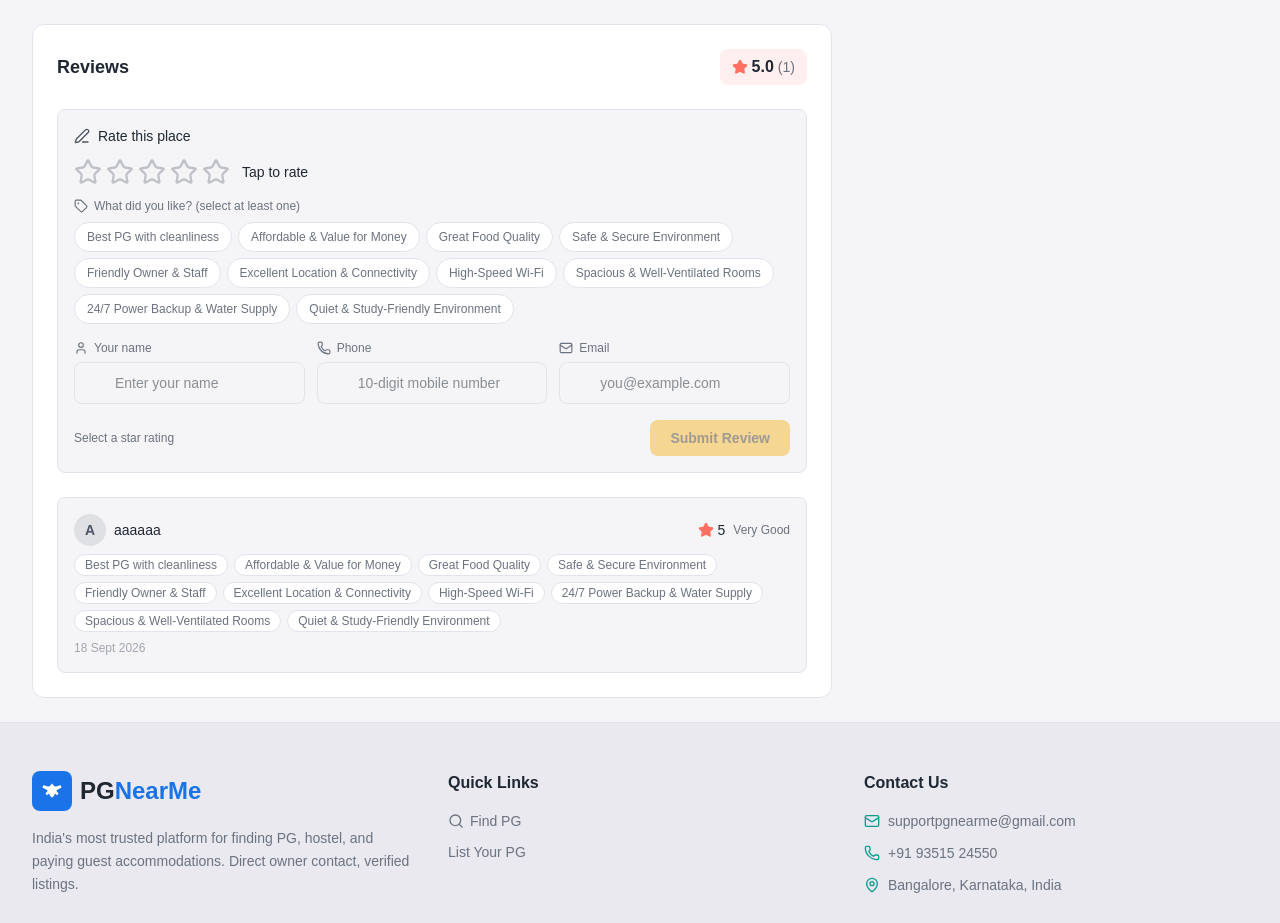
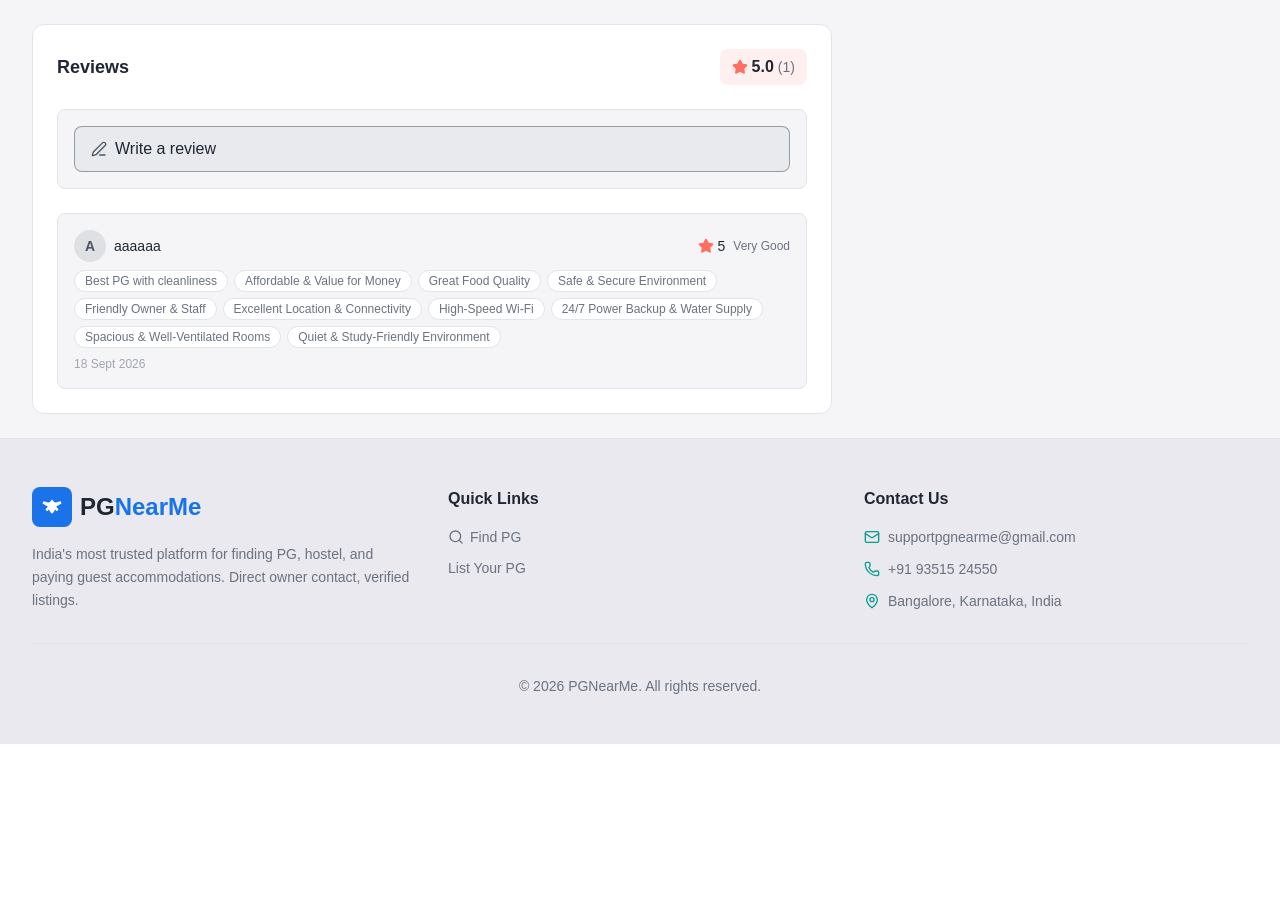
Before and after one commit to AmManKhann/PGNearMe, a Next.js app: page /pg/pg-1789555008392-4s29 in a window 1280 px wide. Shown: the part 1874-2797 px from the top of the page. After the commit the page ends 2618 px from the top, so only its background shows below. Built offline with nearby package versions, Linux system fonts and the light colour scheme.

Commit message:
feat: collapsed review form + dark distance badge on cards

```diff
--- a/src/components/PGCard.tsx
+++ b/src/components/PGCard.tsx
@@ -49,8 +49,8 @@ export function PGCard({ listing }: { listing: PGListing }) {
             {listing.gender === "male" ? "Boys" : listing.gender === "female" ? "Girls" : "Co-ed"}
           </span>
           {listing.distance !== null && listing.distance !== undefined && (
-            <span className="absolute top-14 right-3 bg-primary/90 backdrop-blur-sm text-foreground text-xs font-semibold px-2.5 py-1 rounded-full flex items-center gap-1 border border-border">
-              <Navigation className="w-3 h-3 text-secondary" />
+            <span className="absolute top-14 right-3 bg-black/80 text-white text-xs font-semibold px-2.5 py-1 rounded-full flex items-center gap-1 border border-white/20">
+              <Navigation className="w-3 h-3 text-white" />
               {formatDistance(listing.distance)}
             </span>
           )}
--- a/src/components/ReviewSection.tsx
+++ b/src/components/ReviewSection.tsx
@@ -88,6 +88,7 @@ export function ReviewSection({
   const [justAdded, setJustAdded] = useState(false);
   const [error, setError] = useState("");
   const [touched, setTouched] = useState(false);
+  const [open, setOpen] = useState(false);
 
   useEffect(() => {
     if (clientReady) hydrateListing(key);
@@ -129,6 +130,7 @@ export function ReviewSection({
       setPhone("");
       setEmail("");
       setTouched(false);
+      setOpen(false);
       setJustAdded(true);
       setTimeout(() => setJustAdded(false), 3000);
     } else {
@@ -173,10 +175,30 @@ export function ReviewSection({
         </div>
       ) : (
         <div className="mb-6 p-4 rounded-lg bg-surface-alt border border-border">
-        <p className="text-sm font-medium text-foreground mb-3 flex items-center gap-2">
+        {!open ? (
+          <button
+            type="button"
+            onClick={() => setOpen(true)}
+            className="w-full flex items-center gap-2 py-2.5 px-4 rounded-lg border border-primary/40 bg-primary/5 hover:bg-primary/10 text-foreground font-medium transition-all"
+          >
+            <PenLine className="w-4 h-4 text-primary-light" />
+            Write a review
+          </button>
+        ) : (
+          <>
+        <div className="flex items-center justify-between mb-3">
+        <p className="text-sm font-medium text-foreground flex items-center gap-2">
           <PenLine className="w-4 h-4 text-primary-light" />
           Rate this place
         </p>
+        <button
+          type="button"
+          onClick={() => setOpen(false)}
+          className="text-xs text-muted hover:text-foreground transition-colors"
+        >
+          Cancel
+        </button>
+        </div>
         <div className={`mb-3 ${touched && rating === 0 ? "opacity-60" : ""}`}>
           <div className="flex items-center gap-3 flex-wrap">
             <StarRating value={rating} onChange={(n) => { setRating(n); setTouched(true); }} />
@@ -263,6 +285,8 @@ export function ReviewSection({
             {submitting ? "Submitting…" : "Submit Review"}
           </button>
         </div>
+          </>
+        )}
       </div>
       )}
 
```
